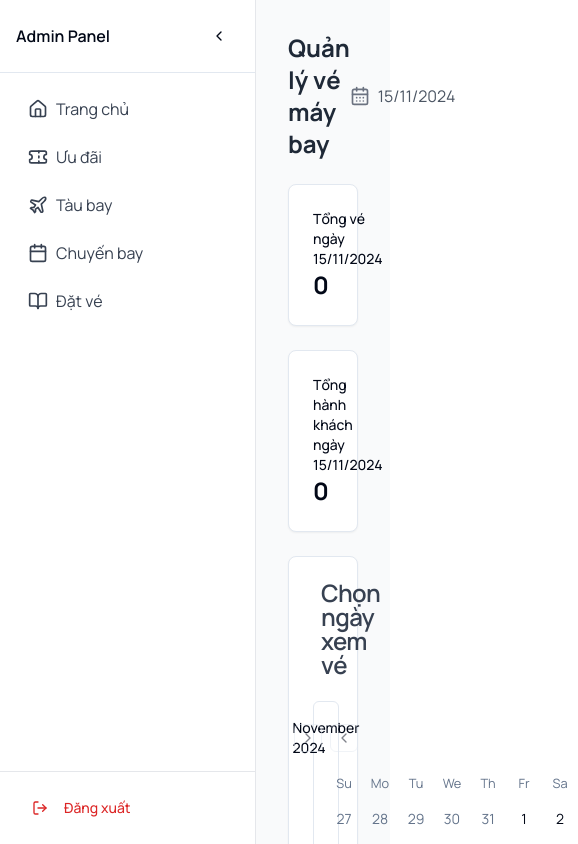
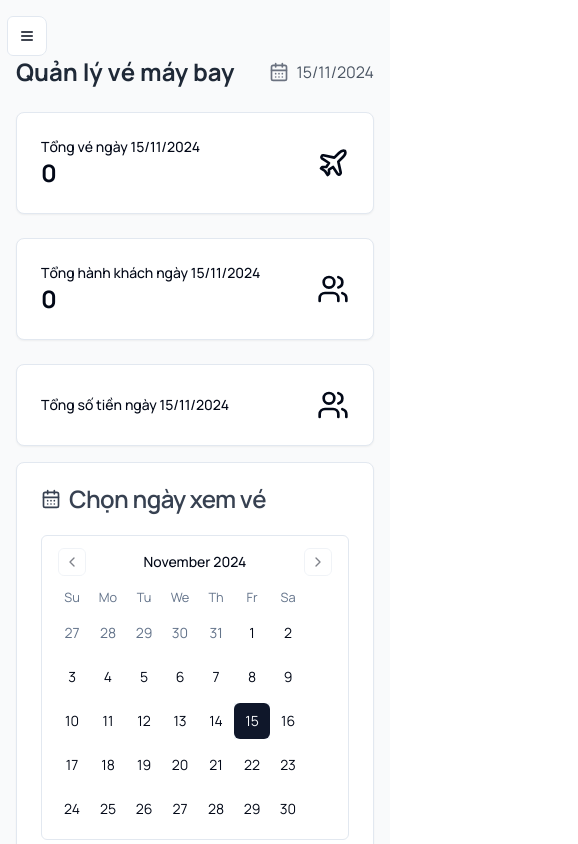
Before and after one commit to duongduc025/QAirlines-, a React (Vite) app in the folder client/: page /admin/bookings in a window 390 px wide. Shown: the top 844 px of the page, 578 px wide, since content can reach past the window. Built offline with nearby package versions, Linux system fonts and the light colour scheme.

Commit message:
admin - responsive

```diff
--- a/client/package.json
+++ b/client/package.json
@@ -20,6 +20,7 @@
     "@radix-ui/react-separator": "^1.1.0",
     "@radix-ui/react-slot": "^1.1.0",
     "@radix-ui/react-tabs": "^1.1.1",
+    "@radix-ui/react-tooltip": "^1.1.4",
     "@reduxjs/toolkit": "^2.3.0",
     "antd": "^5.22.1",
     "axios": "^1.7.8",
--- a/client/src/components/admin/AdminAirCraft.jsx
+++ b/client/src/components/admin/AdminAirCraft.jsx
@@ -54,11 +54,10 @@ const AdminAircraft = () => {
 
   return (
     <div className="flex min-h-screen bg-gray-100">
-      <div className="fixed left-0 top-0 h-full w-64 bg-white border-r border-gray-200 z-30">
+
         <AdminSideBar />
-      </div>
 
-      <div className="ml-64 flex-1 p-8">
+      <div className="flex-1 p-4 md:p-8 mx-auto max-w-7xl w-full">
         <Card>
           <CardHeader>
             <div className="flex items-center justify-between">
--- a/client/src/components/admin/AdminBooking.jsx
+++ b/client/src/components/admin/AdminBooking.jsx
@@ -13,7 +13,7 @@ const AdminBooking = () => {
   const [searchQuery, setSearchQuery] = useState('');
   const [statusFilter, setStatusFilter] = useState('all');
 
-  // Mock data cho danh sách vé với ngày đặt dạng Date
+
   const allTickets = [
     {
       id: "T001",
@@ -74,14 +74,14 @@ const AdminBooking = () => {
   return (
     <div className="min-h-screen bg-gray-50">
       {/* SideBar */}
-      <div className="fixed left-0 top-0 h-full w-64 bg-white border-r border-gray-200 z-30">
+
         <AdminSideBar />
-      </div>
+
 
       {/* Main Content */}
-      <div className="ml-64 p-8">
-        <div className="flex justify-between items-center mb-6">
-          <h1 className="text-2xl font-bold text-gray-800">Quản lý vé máy bay</h1>
+      <div className="flex-1 p-4 md:p-8 w-full space-y-4">
+        <div className="flex justify-between items-center mb-6 pt-10">
+          <h1 className="text-2xl font-bold text-gray-800 ">Quản lý vé máy bay</h1>
           <div className="flex items-center gap-2">
             <CalendarDays className="h-5 w-5 text-gray-500" />
             <span className="text-gray-600">{formatDate(new Date())}</span>
@@ -108,6 +108,17 @@ const AdminBooking = () => {
                 <div>
                   <p className="text-sm font-medium">Tổng hành khách ngày {formatDate(selectedDate)}</p>
                   <p className="text-2xl font-bold ">{passengersToday}</p>
+                </div>
+                <Users className="h-8 w-8" />
+              </div>
+            </CardContent>
+          </Card>
+          <Card>
+            <CardContent className="p-6">
+              <div className="flex justify-between items-center">
+                <div>
+                  <p className="text-sm font-medium">Tổng số tiền ngày {formatDate(selectedDate)}</p>
+                  <p className="text-2xl font-bold ">{""}</p>
                 </div>
                 <Users className="h-8 w-8" />
               </div>
--- a/client/src/components/admin/AdminFlight.jsx
+++ b/client/src/components/admin/AdminFlight.jsx
@@ -114,11 +114,10 @@ const AdminFlight = () => {
   return (
     <div className="flex min-h-screen bg-gray-100">
       {/* AdminSidebar placeholder */}
-      <div className="fixed left-0 top-0 h-full w-64 bg-white border-r border-gray-200 z-30">
         <AdminSideBar />
-        </div>
+
       {/* Main content */}
-      <div className="ml-64 flex-1 p-8">
+      <div className="ml-4 mr-4 flex-1 p-4 md:p-8 w-full space-y-4">
         <Card>
           <CardHeader>
             <div className="flex items-center justify-between">
--- a/client/src/components/admin/AdminHome.jsx
+++ b/client/src/components/admin/AdminHome.jsx
@@ -12,9 +12,7 @@ import AdminSideBar from './AdminSideBar';
 const AdminIntro = () => {
   return (
     <div className="min-h-screen bg-gray-100 flex">
-      <div className="w-64 flex-shrink-0">
         <AdminSideBar />
-      </div>
       <div className="flex-1 p-8 overflow-auto">
         <div className="mb-12 text-center">
           <h1 className="text-4xl font-bold text-gray-900">QAirline Admin</h1>
--- a/client/src/components/admin/AdminSideBar.jsx
+++ b/client/src/components/admin/AdminSideBar.jsx
@@ -7,13 +7,15 @@ import {
   BookOpen,
   ChevronLeft,
   ChevronRight,
+  Menu,
   LogOut
 } from 'lucide-react';
 import { cn } from "@/lib/utils";
 import { Button } from "@/components/ui/button";
+import { Tooltip, TooltipContent, TooltipProvider, TooltipTrigger } from "@/components/ui/tooltip";
 
 const AdminSideBar = () => {
-  const [expanded, setExpanded] = useState(true);
+  const [expanded, setExpanded] = useState(false);
 
   const menuItems = [
     { icon: Home, label: 'Trang chủ', href: '/admin' },
@@ -24,30 +26,35 @@ const AdminSideBar = () => {
   ];
 
   const handleLogout = () => {
-    // Xử lý logic đăng xuất ở đây
     console.log('Logging out...');
   };
 
   return (
-    <div className={cn(
-      "h-screen bg-white border-r border-gray-200 transition-all duration-300 flex flex-col",
-      expanded ? "w-64" : "w-16"
-    )}>
+    <TooltipProvider>
+      <div
+        className={cn(
+          "fixed top-0 left-0 z-50 h-screen bg-white border-r border-gray-200 transition-all duration-300 transform",
+          expanded ? "translate-x-0 w-64 shadow-lg" : "-translate-x-full w-64"
+        )}
+      >
         <div className="flex-1">
           <div className="flex items-center justify-between p-4 border-b">
-          <h2 className={cn(
-            "font-semibold transition-all duration-300",
-            expanded ? "opacity-100" : "opacity-0 hidden"
-          )}>
+            {expanded ? (
+              <h2 className="font-semibold text-xl text-gray-800">
                 Admin Panel
               </h2>
+            ) : (
+              <div className="w-full flex justify-center">
+                <Menu size={20} className="text-gray-600" />
+              </div>
+            )}
             <Button
               variant="ghost"
               size="icon"
               onClick={() => setExpanded(!expanded)}
               className="hover:bg-gray-100"
             >
-            {expanded ? <ChevronLeft size={20} /> : <ChevronRight size={20} />}
+              {expanded ? <ChevronLeft size={20} /> : <Menu size={20} />}
             </Button>
           </div>
 
@@ -55,6 +62,7 @@ const AdminSideBar = () => {
             <ul className="space-y-2">
               {menuItems.map((item, index) => (
                 <li key={index}>
+                  {expanded ? (
                     <a
                       href={item.href}
                       className={cn(
@@ -64,13 +72,29 @@ const AdminSideBar = () => {
                       )}
                     >
                       <item.icon size={20} />
-                  <span className={cn(
-                    "transition-all duration-300",
-                    expanded ? "opacity-100" : "opacity-0 hidden"
-                  )}>
+                      <span className="transition-opacity duration-300">
                         {item.label}
                       </span>
                     </a>
+                  ) : (
+                    <Tooltip>
+                      <TooltipTrigger asChild>
+                        <a
+                          href={item.href}
+                          className={cn(
+                            "flex items-center justify-center px-3 py-2 rounded-lg",
+                            "hover:bg-gray-100 hover:text-blue-600",
+                            "text-gray-700"
+                          )}
+                        >
+                          <item.icon size={20} />
+                        </a>
+                      </TooltipTrigger>
+                      <TooltipContent side="right">
+                        <p>{item.label}</p>
+                      </TooltipContent>
+                    </Tooltip>
+                  )}
                 </li>
               ))}
             </ul>
@@ -79,6 +103,7 @@ const AdminSideBar = () => {
 
         {/* Phần đăng xuất */}
         <div className="border-t border-gray-200 p-4 mt-auto">
+          {expanded ? (
             <Button
               variant="ghost"
               className={cn(
@@ -88,15 +113,53 @@ const AdminSideBar = () => {
               onClick={handleLogout}
             >
               <LogOut size={20} />
-          <span className={cn(
-            "transition-all duration-300",
-            expanded ? "opacity-100" : "opacity-0 hidden"
-          )}>
+              <span className="transition-opacity duration-300">
                 Đăng xuất
               </span>
             </Button>
+          ) : (
+            <Tooltip>
+              <TooltipTrigger asChild>
+                <Button
+                  variant="ghost"
+                  className={cn(
+                    "w-full flex items-center justify-center text-red-600 hover:text-red-700 hover:bg-red-50",
+                    "transition-all duration-200"
+                  )}
+                  onClick={handleLogout}
+                >
+                  <LogOut size={20} />
+                </Button>
+              </TooltipTrigger>
+              <TooltipContent side="right">
+                <p>Đăng xuất</p>
+              </TooltipContent>
+            </Tooltip>
+          )}
         </div>
+
+        {/* Nút mở sidebar khi đóng */}
+        {!expanded && (
+          <Button
+            variant="ghost"
+            size="icon"
+            onClick={() => setExpanded(true)}
+            className="absolute top-4 left-full ml-2 bg-white border rounded-r-lg"
+          >
+            <Menu size={20} />
+          </Button>
+        )}
       </div>
+
+      {/* Overlay mờ khi sidebar mở */}
+      {expanded && (
+        <div
+          className="fixed inset-0 bg-black/20 z-40"
+          onClick={() => setExpanded(false)}
+        />
+      )}
+    </TooltipProvider>
   );
 };
+
 export default AdminSideBar;
--- /dev/null
+++ b/client/src/components/ui/tooltip.jsx
@@ -0,0 +1,24 @@
+import * as React from "react"
+import * as TooltipPrimitive from "@radix-ui/react-tooltip"
+
+import { cn } from "@/lib/utils"
+
+const TooltipProvider = TooltipPrimitive.Provider
+
+const Tooltip = TooltipPrimitive.Root
+
+const TooltipTrigger = TooltipPrimitive.Trigger
+
+const TooltipContent = React.forwardRef(({ className, sideOffset = 4, ...props }, ref) => (
+  <TooltipPrimitive.Content
+    ref={ref}
+    sideOffset={sideOffset}
+    className={cn(
+      "z-50 overflow-hidden rounded-md border bg-popover px-3 py-1.5 text-sm text-popover-foreground shadow-md animate-in fade-in-0 zoom-in-95 data-[state=closed]:animate-out data-[state=closed]:fade-out-0 data-[state=closed]:zoom-out-95 data-[side=bottom]:slide-in-from-top-2 data-[side=left]:slide-in-from-right-2 data-[side=right]:slide-in-from-left-2 data-[side=top]:slide-in-from-bottom-2",
+      className
+    )}
+    {...props} />
+))
+TooltipContent.displayName = TooltipPrimitive.Content.displayName
+
+export { Tooltip, TooltipTrigger, TooltipContent, TooltipProvider }
```
Also changed, not shown: client/src/components/admin/AdminPromotion.jsx (+4 -6 lines), 1 other file (tests, documents, lock files or other folders). Lines whose indentation alone changed are shown as unchanged.
